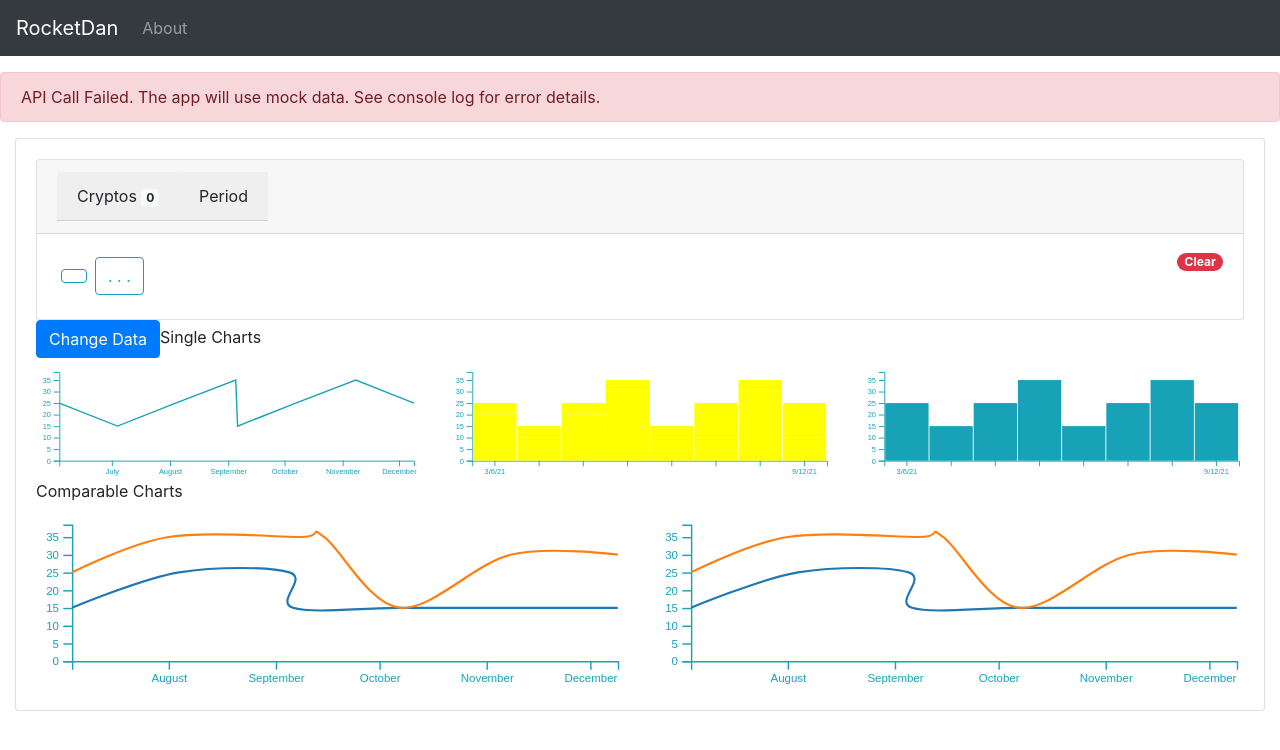
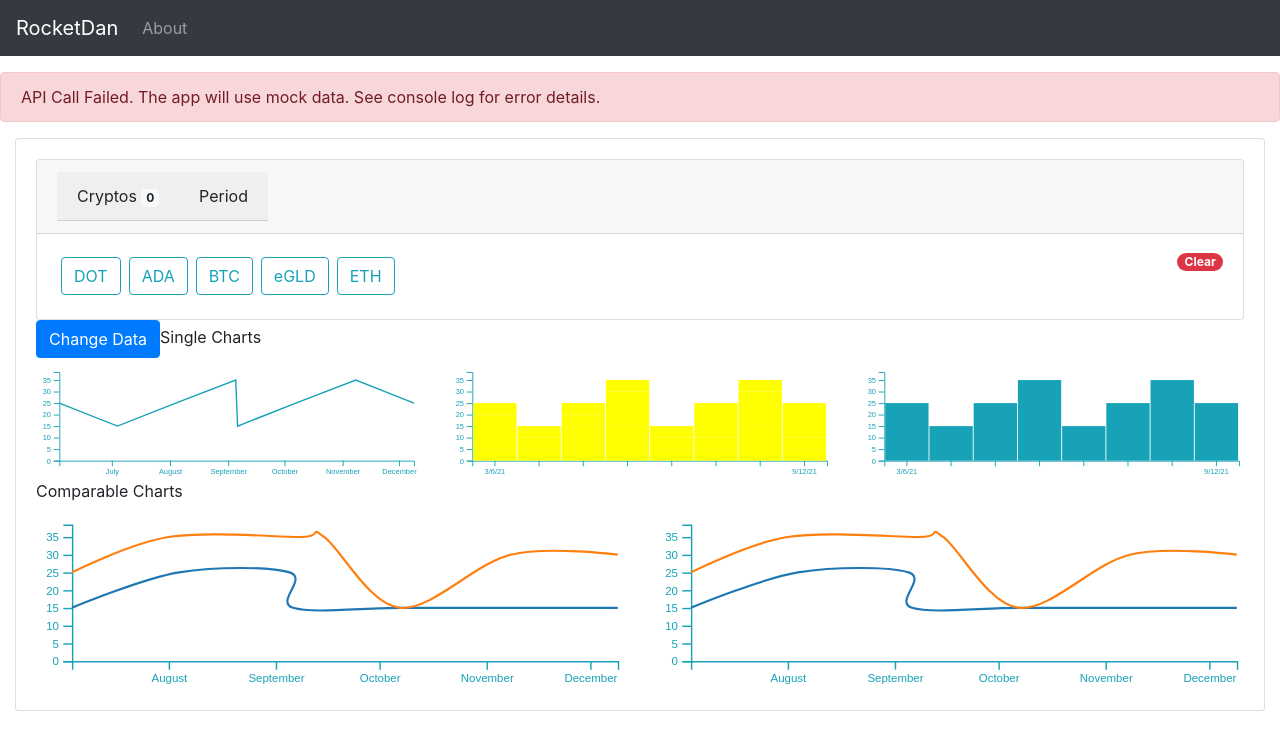
Before and after one commit to collings22/crypto-dashboard, a React (Create React App) app: page /Home in a window 1280 px wide. Shown: the top 750 px of the page. Built offline with nearby package versions, Linux system fonts and the light colour scheme; no server answers.

Commit message:
Update property used in filter component

```diff
--- a/src/Features/Filters/Filters.jsx
+++ b/src/Features/Filters/Filters.jsx
@@ -56,9 +56,9 @@ const Filters = () => {
 }
 
 const Buttons = (props) => {
-    return props.data.map((o) =>
+    return props.data.map((o,i) =>
     (
-        <Button style={{ margin: '4px' }} onClick={e => props.handleToggle(props.type, e)} value={o.id} variant={props.filtered.includes(o.id) ? "info" : "outline-info"} key={"_" + o.id}>{o.name}</Button>
+        <Button style={{ margin: '4px' }} onClick={e => props.handleToggle(props.type, e)} value={o.type} variant={props.filtered.includes(o.type) ? "info" : "outline-info"} key={"_" +i+ o.type}>{o.type}</Button>
     )
     );
 }
--- a/src/Features/Filters/filtersReducer.js
+++ b/src/Features/Filters/filtersReducer.js
@@ -9,9 +9,9 @@ export const selectAllCryptos = (state) => {
 
     let selectedCryptos = state.filters.cryptos
 
-    let selectedInArrayFirst = data.filter(a => selectedCryptos.includes(a.id))
+    let selectedInArrayFirst = data.filter(a => selectedCryptos.includes(a.type))
 
     let mergedArrayWithSelectedAtStartOfArray = [...selectedInArrayFirst, ...data]
 
-    return mergedArrayWithSelectedAtStartOfArray.filter((v,i,a)=> a.findIndex(t=>(t.id === v.id))===i)
+    return mergedArrayWithSelectedAtStartOfArray.filter((v,i,a)=> a.findIndex(t=>(t.type === v.type))===i)
 }
```
